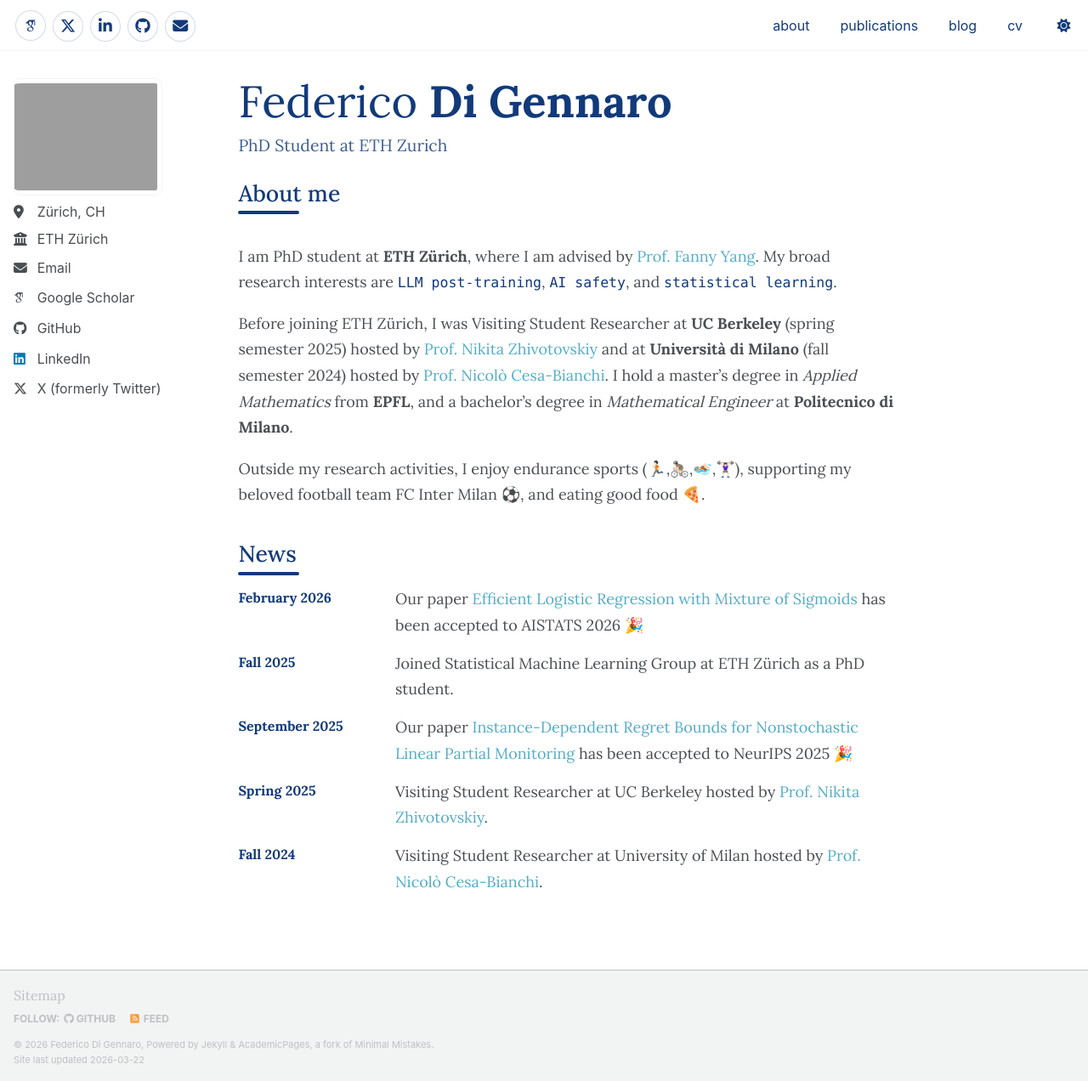
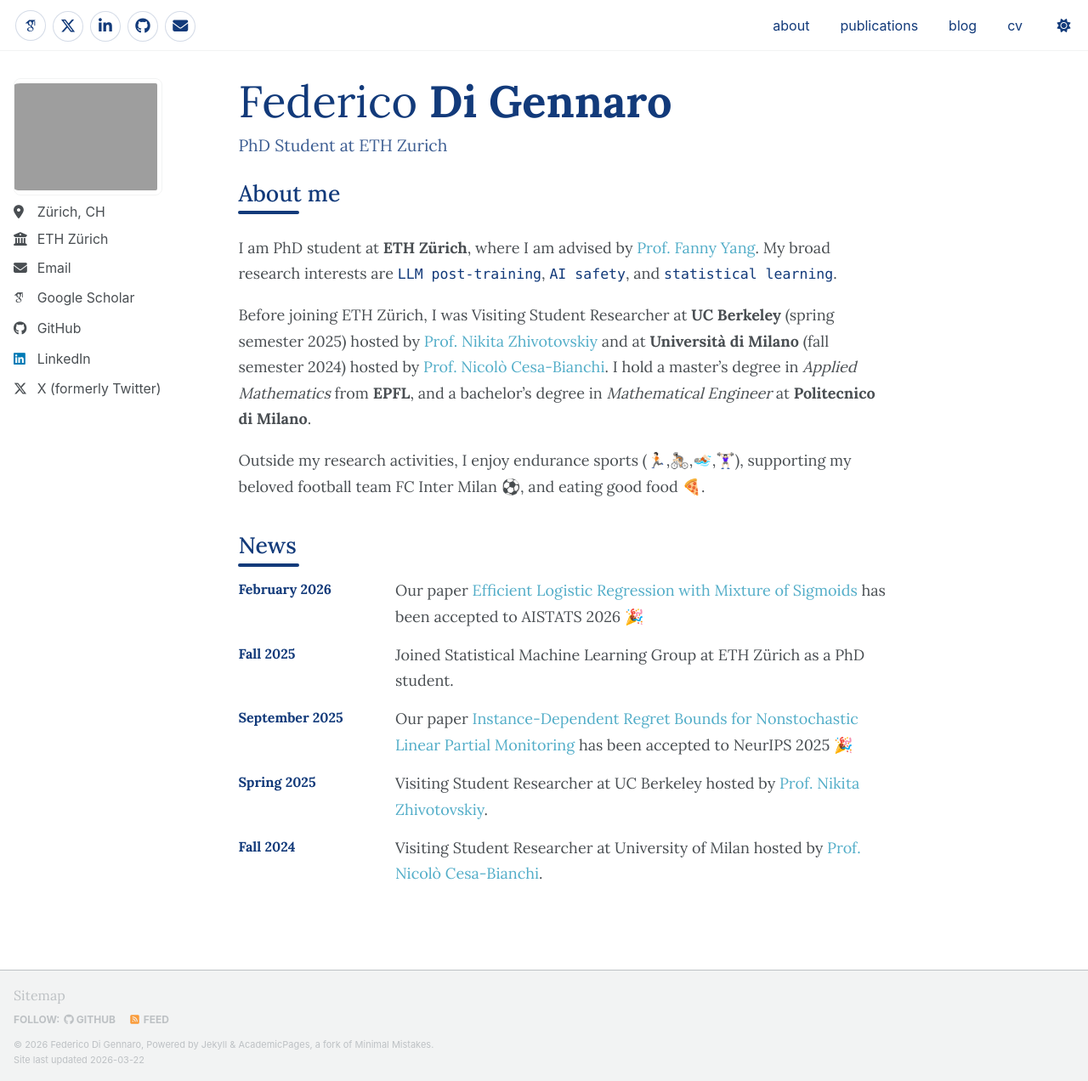
Before and after one commit to FedericoDiGennaro/FedericoDiGennaro.github.io, a Jekyll site: the page built from _pages/about.md, in a window 1280 px wide and 1272 px high. Shown: the whole window at 85% size. Built offline with Jekyll 4.4.1, drawn with Linux system fonts in a browser that asks for light colours; some web fonts are replaced; a script bundle is joined from its source files by our own code; library files that are not in the unit come from our copies.

Commit message:
Finalize masthead name styling and about page spacing

```diff
--- a/_includes/masthead.html
+++ b/_includes/masthead.html
@@ -15,7 +15,7 @@
               <a href="mailto:{{ site.author.email }}" aria-label="Email"><i class="fas fa-envelope"></i></a>
             </li>
           {% else %}
-            <li class="masthead__menu-item masthead__menu-item--lg persist"><a href="{{ base_path }}/">{{ site.title }}</a></li>
+            <li class="masthead__menu-item masthead__menu-item--lg persist"><a href="{{ base_path }}/">Federico <span>Di Gennaro</span></a></li>
           {% endif %}
           {% for link in site.data.navigation.main %}
             {% if link.url contains 'http' %}
--- a/_pages/about.md
+++ b/_pages/about.md
@@ -8,7 +8,6 @@
 ---
 
 <div class="home-title-bar"></div>
-
 
 I am PhD student at **ETH Zürich**, where I am advised by [Prof. Fanny Yang](https://sml.inf.ethz.ch/group/fannyy/). My broad research interests are `LLM post-training`, `AI safety`, and `statistical learning`.
 
--- a/assets/css/custom.css
+++ b/assets/css/custom.css
@@ -56,6 +56,10 @@
 
 .greedy-nav .visible-links li:first-child a {
   font-weight: 400 !important;
+}
+
+.greedy-nav .visible-links li:first-child a span {
+  font-weight: 700 !important;
 }
 
 .greedy-nav .visible-links a,
@@ -193,7 +197,7 @@
 }
 
 .page__content > .home-title-bar:first-child {
-  margin-bottom: 1.9rem !important;
+  margin-bottom: 1.35rem !important;
 }
 
 .page__content > .home-title-bar + p {
@@ -253,6 +257,11 @@
 .page__content li {
   font-size: 1rem;
   line-height: 1.7;
+}
+
+.page__content > p {
+  max-width: 46rem;
+  text-wrap: pretty;
 }
 
 .page__content code {
```
